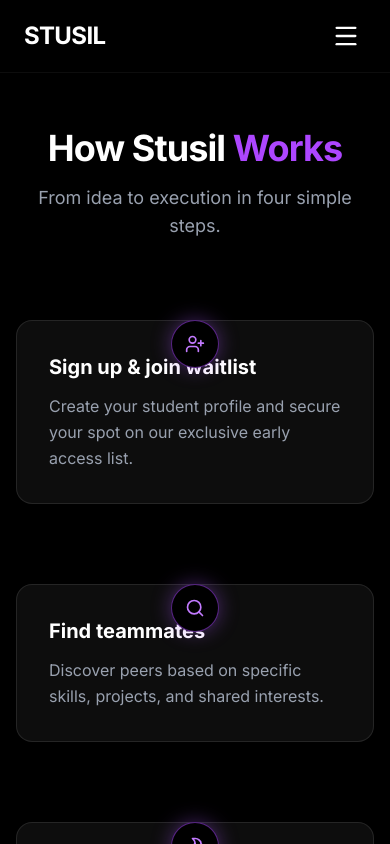
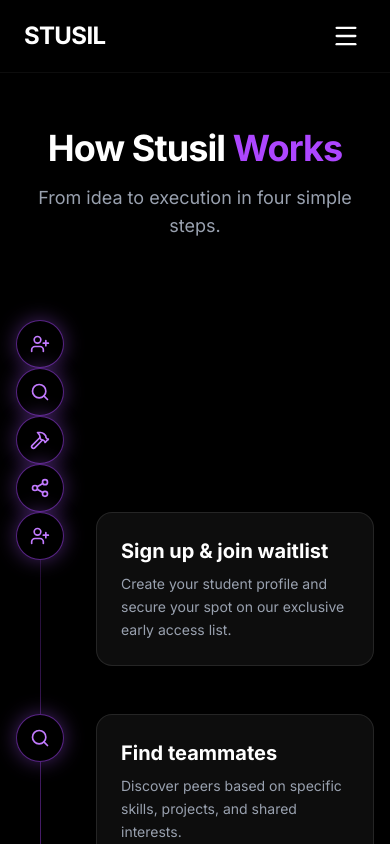
Before and after one commit to Stusil-Org/stusilwebapp, a Next.js app: page /how-it-works in a window 390 px wide. Shown: the top 844 px of the page. Built offline with nearby package versions, Linux system fonts and the light colour scheme.

Commit message:
Optimize How It Works page for mobile with vertical timeline

```diff
--- a/src/app/how-it-works/page.tsx
+++ b/src/app/how-it-works/page.tsx
@@ -64,8 +64,8 @@
 
                 {/* Timeline */}
                 <div className="relative w-full max-w-4xl">
-                    {/* Central Line */}
-                    <div className="absolute left-1/2 top-0 h-full w-px -translate-x-1/2 bg-gradient-to-b from-purple-500/0 via-purple-500/50 to-purple-500/0 md:block hidden" />
+                    {/* Vertical Line (Left on mobile, Center on desktop) */}
+                    <div className="absolute left-6 top-0 h-full w-px bg-gradient-to-b from-purple-500/0 via-purple-500/50 to-purple-500/0 md:left-1/2 md:-translate-x-1/2" />
 
                     <div className="space-y-12 md:space-y-24">
                         {steps.map((step, index) => (
@@ -73,30 +73,93 @@
                                 key={step.id}
                                 initial={{ opacity: 0, y: 50 }}
                                 whileInView={{ opacity: 1, y: 0 }}
-                                viewport={{ once: true, margin: "-100px" }}
-                                transition={{ duration: 0.8, delay: 0.2 }}
-                                className={`relative flex flex-col items-center md:flex-row ${step.direction === "left" ? "md:flex-row-reverse" : ""
+                                viewport={{ once: true, margin: "-50px" }}
+                                transition={{ duration: 0.6, delay: index * 0.1 }}
+                                className={`relative flex flex-col md:flex-row md:items-center ${step.direction === "left" && index % 2 !== 0 ? "md:flex-row-reverse" : ""
                                     }`}
                             >
+                                {/* Mobile: Icon is absolute left. Desktop: Icon is absolute center.
+                                    We need to push content to the right on mobile. */}
+
+                                {/* Icon Bubble */}
+                                <div className="absolute left-6 top-0 z-20 flex h-12 w-12 -translate-x-1/2 items-center justify-center rounded-full border border-purple-500/50 bg-black shadow-[0_0_20px_rgba(168,85,247,0.4)] md:left-1/2 md:top-1/2 md:-translate-y-1/2">
+                                    <step.icon className="h-5 w-5 text-purple-400" />
+                                </div>
+
                                 {/* Content Side */}
-                                <div className="mb-8 w-full md:mb-0 md:w-1/2 md:px-12">
-                                    <div className="relative z-10 rounded-2xl border border-white/10 bg-white/5 p-8 transition-colors hover:bg-white/10">
-                                        <h3 className="mb-3 text-xl font-bold text-white">
+                                <div className={`w-full pl-16 md:w-1/2 md:px-12 md:pl-12 ${step.direction === "left" && index % 2 !== 0 ? "" : "md:text-right md:pr-12 md:pl-0"}`}>
+                                    {/*
+                                        Logic for desktop alignment:
+                                        If direction is right (index 0, 2): Content is on left side (w-1/2). Text should be right aligned?
+                                        Actually originals were:
+                                        Step 1 (Right): Content? The structure was `flex-row`.
+                                        Original:
+                                        Content Side (w-1/2) ... Empty Side (w-1/2)
+                                        If 'left' (reverse): Empty ... Content.
+
+                                        Let's stick to the simpler structure:
+                                        On mobile: Content is shifted right (pl-16).
+                                        On desktop:
+                                            - Even/Right: Content is on left side of screen (text-right usually looks good near center, or text-left).
+                                            - Odd/Left: Content is on right side.
+                                     */}
+
+                                    {/* RESETTING internal structure for cleaner logic */}
+                                    <div className={`relative z-10 hidden md:block ${index % 2 === 0 ? "mr-auto pr-12 text-right" : "ml-auto pl-12 text-left"}`}>
+                                        {/* Desktop Content Block Placeholder - we will use the actual content block below but controlled by flex */}
+                                    </div>
+
+                                    {/*
+                                        ACTUAL implementation matching previous logic but fixed for mobile:
+                                        Mobile: Flex-col. Line is at left-6. Content needs pl-16.
+                                        Desktop: Flex-row. Line is center.
+                                     */}
+                                </div>
+
+                                {/* Re-doing the layout properly to support the zig-zag without complex logic inside the div */}
+                            </motion.div>
+                        ))}
+
+                        {/* RE-WRITING THE MAP COMPLETELY FOR CLARITY */}
+                        {steps.map((step, index) => (
+                            <motion.div
+                                key={step.id}
+                                initial={{ opacity: 0, y: 30 }}
+                                whileInView={{ opacity: 1, y: 0 }}
+                                viewport={{ once: true, margin: "-50px" }}
+                                transition={{ duration: 0.5, delay: 0.1 }}
+                                className={`relative flex flex-col md:items-center ${index % 2 === 1 ? "md:flex-row-reverse" : "md:flex-row"}`}
+                            >
+                                {/* Icon - Shared Position Logic */}
+                                <div className="absolute left-6 top-0 z-20 flex h-12 w-12 -translate-x-1/2 items-center justify-center rounded-full border border-purple-500/50 bg-black shadow-[0_0_20px_rgba(168,85,247,0.4)] md:left-1/2 md:top-1/2 md:-translate-y-1/2">
+                                    <step.icon className="h-5 w-5 text-purple-400" />
+                                </div>
+
+                                {/* Left Side (Content on Desktop if Even, Empty if Odd) */}
+                                <div className={`w-full pl-20 md:w-1/2 md:pl-0 md:pr-16 ${index % 2 === 1 ? "md:hidden" : ""}`}>
+                                    <div className="relative z-10 rounded-2xl border border-white/10 bg-white/5 p-6 transition-colors hover:bg-white/10 md:text-right">
+                                        <h3 className="mb-2 text-xl font-bold text-white">
                                             {step.title}
                                         </h3>
-                                        <p className="text-gray-400 leading-relaxed">
+                                        <p className="text-gray-400 leading-relaxed text-sm md:text-base">
                                             {step.description}
                                         </p>
                                     </div>
                                 </div>
 
-                                {/* Center Icon */}
-                                <div className="absolute left-1/2 top-0 z-20 flex h-12 w-12 -translate-x-1/2 items-center justify-center rounded-full border border-purple-500/50 bg-black shadow-[0_0_20px_rgba(168,85,247,0.4)] md:top-1/2 md:-translate-y-1/2">
-                                    <step.icon className="h-5 w-5 text-purple-400" />
+                                {/* Right Side (Content on Desktop if Odd, Empty if Even) */}
+                                <div className={`w-full pl-20 md:w-1/2 md:pl-16 ${index % 2 === 0 ? "hidden md:block" : ""}`}>
+                                    {index % 2 === 1 && (
+                                        <div className="relative z-10 rounded-2xl border border-white/10 bg-white/5 p-6 transition-colors hover:bg-white/10 text-left">
+                                            <h3 className="mb-2 text-xl font-bold text-white">
+                                                {step.title}
+                                            </h3>
+                                            <p className="text-gray-400 leading-relaxed text-sm md:text-base">
+                                                {step.description}
+                                            </p>
+                                        </div>
+                                    )}
                                 </div>
-
-                                {/* Empty Side for Layout Balance */}
-                                <div className="hidden w-1/2 md:block" />
                             </motion.div>
                         ))}
                     </div>
```
